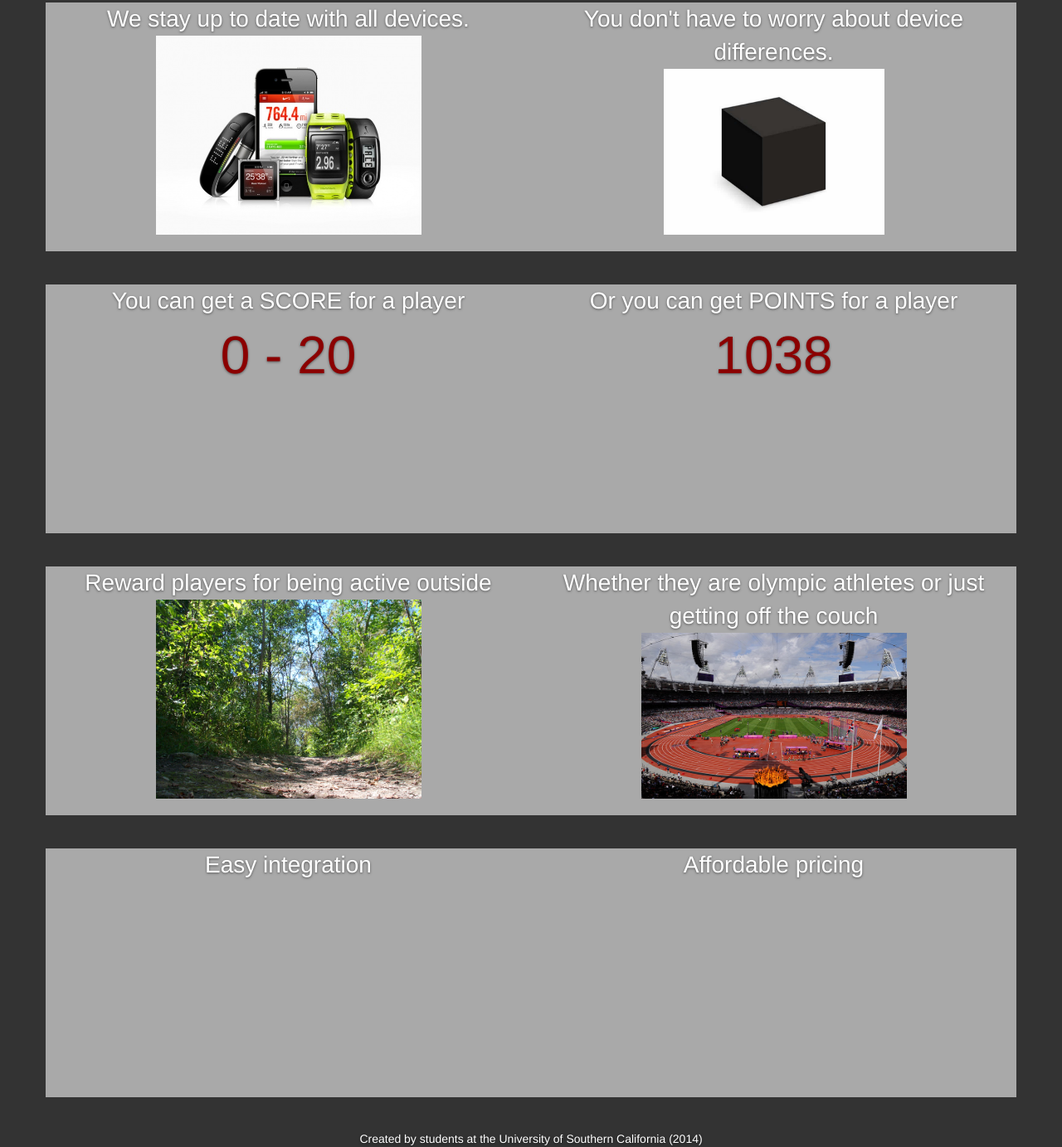
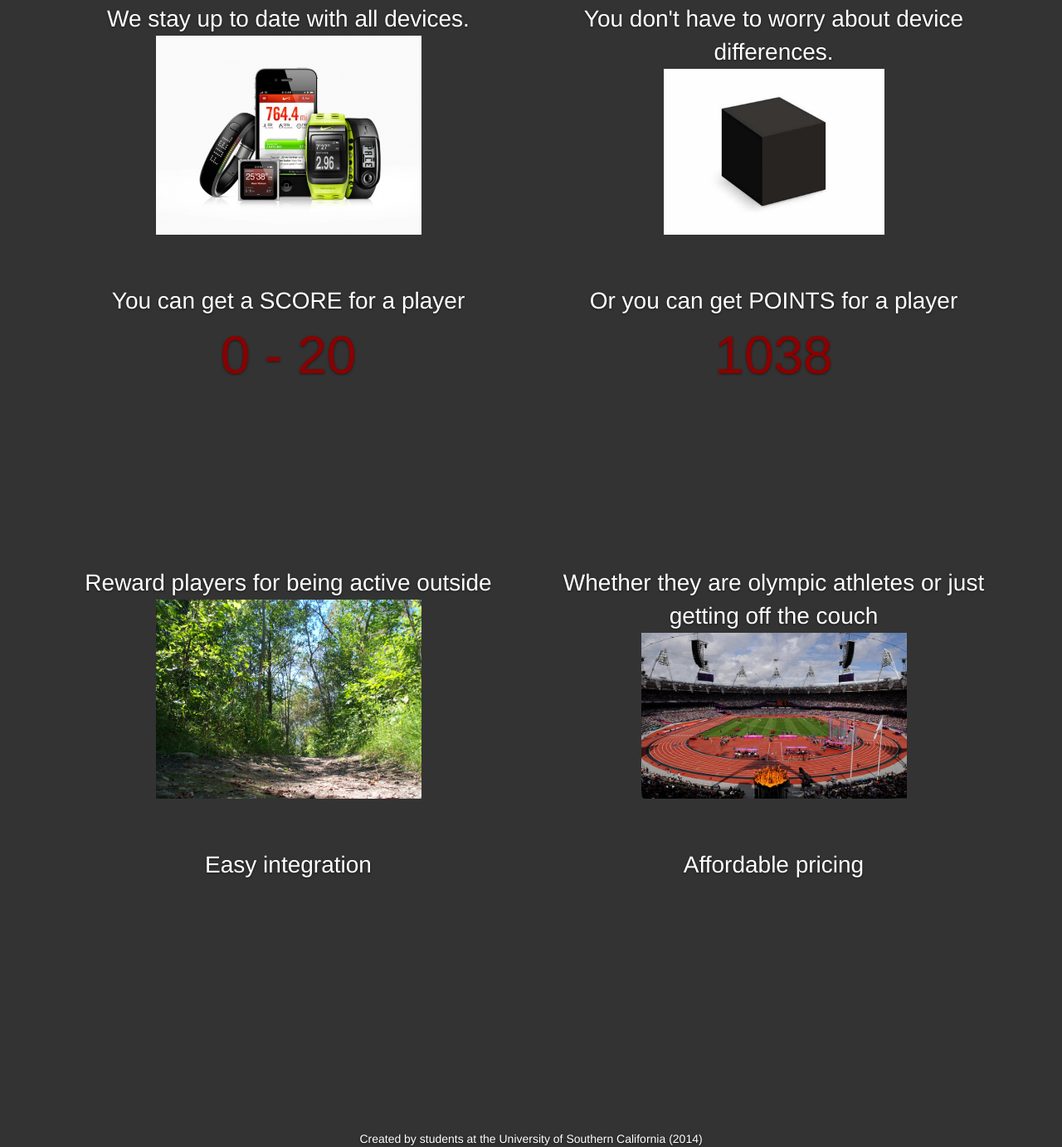
Before and after one commit to Danielis/GameFit, a plain HTML site: page index.html in a window 1280 px wide. Shown: the part 828-2211 px from the top of the page at 83% size. Drawn offline with nearby package versions, Linux system fonts and the light colour scheme.

Commit message:
got rid of the funny light grey background color for features

```diff
--- a/index.html
+++ b/index.html
@@ -125,38 +125,38 @@
                 <div class="col-12">Features</div>
             </div>
             <div class="row" style="margin-bottom: 40px">
-                <div class="col-sm-6" style="height: 300px; background-color: darkgrey">
+                <div class="col-sm-6" style="height: 300px;">
                     <div>We stay up to date with all devices.</div>
                     <img src="images/devices.jpg" style="height: 240px; width: 320px;" />
                 </div>
-                <div class="col-sm-6" style="height: 300px; background-color: darkgrey">
+                <div class="col-sm-6" style="height: 300px;">
                     <div>You don't have to worry about device differences.</div>
                     <img src="images/blackbox.jpg" style="height: 200px; width: 266px;" />
                 </div>
             </div>
             <div class="row" style="margin-bottom: 40px">
-                <div class="col-sm-6" style="height: 300px; background-color: darkgrey">
+                <div class="col-sm-6" style="height: 300px;">
                     <div>You can get a SCORE for a player</div>
                     <div style="color: darkred; font-size:64px;">0 - 20</div>
                 </div>
-                <div class="col-sm-6" style="height: 300px; background-color: darkgrey">
+                <div class="col-sm-6" style="height: 300px;">
                     <div>Or you can get POINTS for a player</div>
                     <div style="color: darkred; font-size:64px;">1038</div>
                 </div>
             </div>
             <div class="row" style="margin-bottom: 40px">
-                <div class="col-sm-6" style="height: 300px; background-color: darkgrey">
+                <div class="col-sm-6" style="height: 300px;">
                     <div>Reward players for being active outside</div>
                     <img src="images/outdoors.jpg" style="height: 240px; width: 320px;" />
                 </div>
-                <div class="col-sm-6" style="height: 300px; background-color: darkgrey">
+                <div class="col-sm-6" style="height: 300px;">
                     <div>Whether they are olympic athletes or just getting off the couch</div>
                     <img src="images/olympics.jpg" style="height: 200px; width: 320px;" />
                 </div>
             </div>
             <div class="row" style="margin-bottom: 40px">
-                <div class="col-sm-6" style="height: 300px; background-color: darkgrey">Easy integration</div>
-                <div class="col-sm-6" style="height: 300px; background-color: darkgrey">Affordable pricing</div>
+                <div class="col-sm-6" style="height: 300px;">Easy integration</div>
+                <div class="col-sm-6" style="height: 300px;">Affordable pricing</div>
             </div>
         </div>
 
```
Also changed, not shown: 1 other file.
